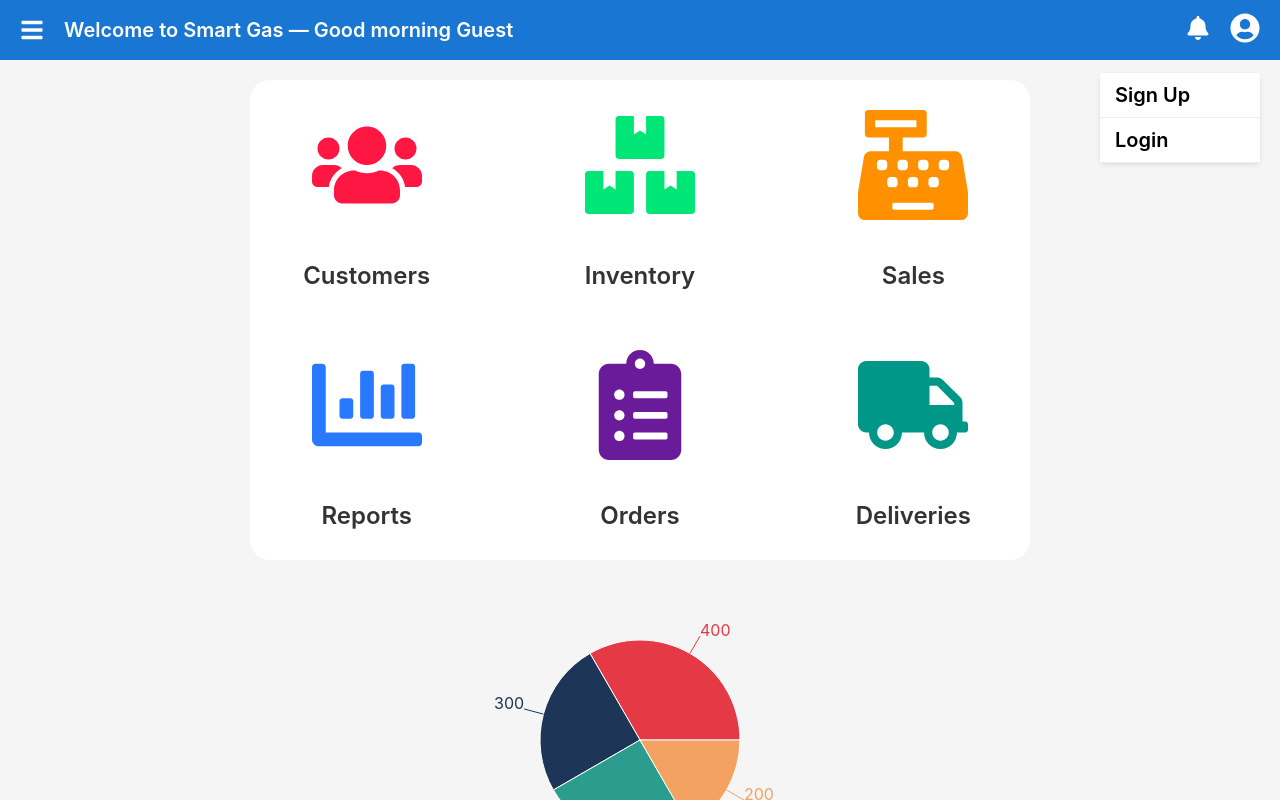
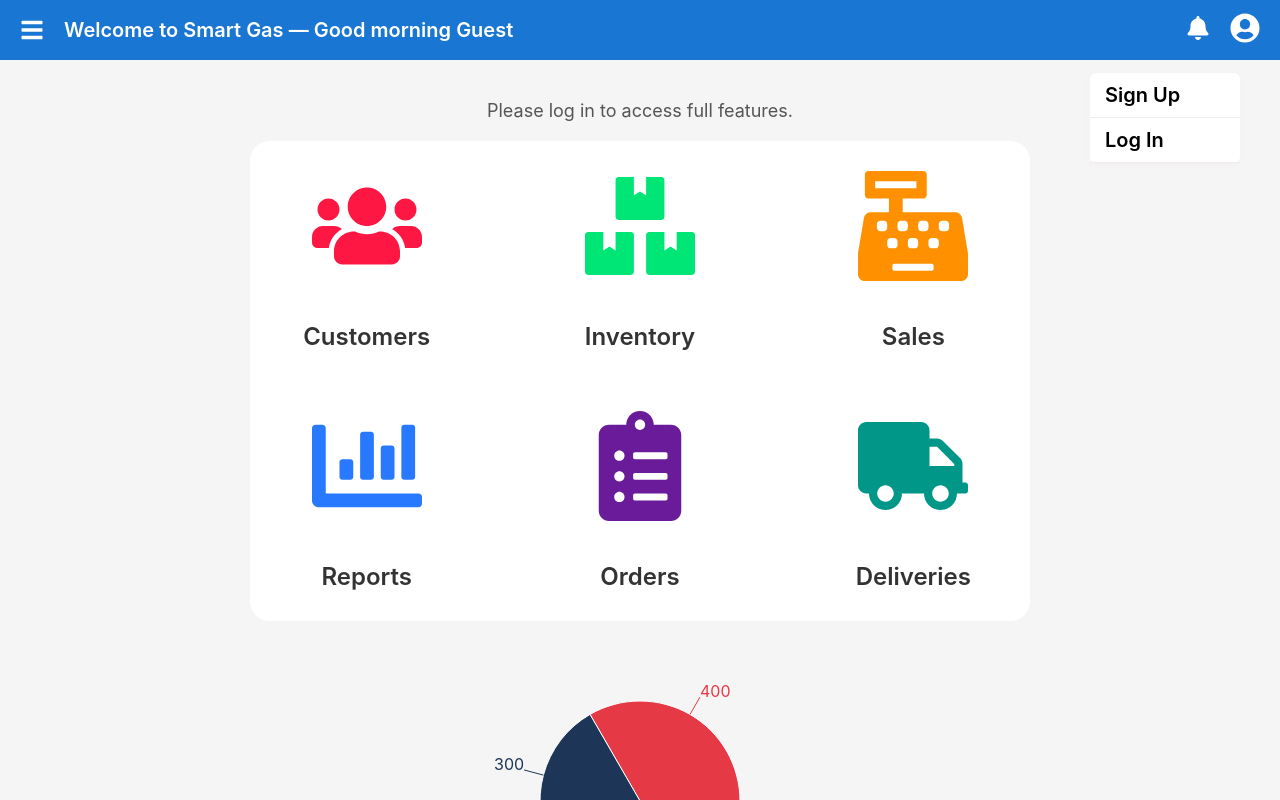
Before and after one commit to warrenja/lpg-management-system, a React (Create React App) app: page / in a window 1280 px wide. Both pictures are taken after a click on the icon 1245 px from the left and 27 px from the top of the page. Shown: the top 800 px of the page. Built offline with nearby package versions, Linux system fonts and the light colour scheme.

Commit message:
Update Header dropdown to include login and signup logic

```diff
--- a/src/components/Header.js
+++ b/src/components/Header.js
@@ -1,7 +1,7 @@
 // src/components/Header.js
 import React, { useState, useRef, useEffect } from "react";
 import { FaBars, FaUserCircle, FaBell } from "react-icons/fa";
-import "./Header.css"; // Make sure .notification-badge exists in this CSS file
+import "./Header.css"; // Ensure this CSS file contains .notification-badge
 
 const headerStyle = {
   height: "60px",
@@ -23,12 +23,12 @@ const headerStyle = {
 
 const profileDropdownStyle = {
   position: "absolute",
-  right: 0,
+  right: 20,
   top: 60,
   backgroundColor: "white",
-  boxShadow: "0 2px 5px rgba(0, 0, 0, 0.1)",
+  boxShadow: "0 2px 5px rgb(245, 239, 239)",
   borderRadius: "6px",
-  width: "160px",
+  width: "150px",
   zIndex: 1300,
 };
 
@@ -38,7 +38,6 @@ const dropdownItemStyle = {
   borderBottom: "1px solid #eee",
   fontWeight: "600",
   color: "#000",
-  backgroundColor: "#fff",
 };
 
 function getGreeting() {
@@ -48,14 +47,7 @@ function getGreeting() {
   return "Good evening";
 }
 
-export default function Header({
-  username,
-  user,
-  onToggleSidebar,
-  onSignupClick,
-  onLogout,
-  newOrderNotifications = 0,
-}) {
+export default function Header({ username, onToggleSidebar, onSignupClick, newOrderNotifications }) {
   const [dropdownOpen, setDropdownOpen] = useState(false);
   const dropdownRef = useRef();
 
@@ -74,7 +66,7 @@ export default function Header({
       <div style={{ display: "flex", alignItems: "center" }}>
         <FaBars
           onClick={onToggleSidebar}
-          style={{ cursor: "pointer", fontSize: "24px", marginRight: 20 }}
+          style={{ cursor: "pointer", fontSize: "24px", marginRight: 20, color: "#fff" }}
           title="Toggle Sidebar"
         />
         <span>
@@ -85,36 +77,32 @@ export default function Header({
       <div style={{ display: "flex", alignItems: "center", position: "relative" }}>
         {/* Notification Bell */}
         <div style={{ position: "relative", marginRight: 20 }}>
-          <FaBell style={{ fontSize: "24px", cursor: "pointer" }} title="Notifications" />
+          <FaBell style={{ fontSize: "24px", cursor: "pointer", color: "#fff" }} title="Notifications" />
           {newOrderNotifications > 0 && (
             <span className="notification-badge">{newOrderNotifications}</span>
           )}
         </div>
 
-        {/* Profile Icon and Dropdown */}
+        {/* Profile Icon & Dropdown */}
         <div style={{ position: "relative" }} ref={dropdownRef}>
           <FaUserCircle
-            style={{ fontSize: "30px", cursor: "pointer" }}
+            style={{ fontSize: "30px", cursor: "pointer", color: "#fff" }}
             onClick={() => setDropdownOpen(!dropdownOpen)}
             title="Profile"
           />
           {dropdownOpen && (
             <div style={profileDropdownStyle}>
-              {!user && (
+              {!username || username === "Guest" ? (
                 <>
                   <div style={dropdownItemStyle} onClick={onSignupClick}>
                     Sign Up
                   </div>
-                  <div
-                    style={dropdownItemStyle}
-                    onClick={() => (window.location.href = "/login")}
-                  >
-                    Login
+                  <div style={dropdownItemStyle} onClick={() => window.location.href = "/"}>
+                    Log In
                   </div>
                 </>
-              )}
-              {user && (
-                <div style={dropdownItemStyle} onClick={onLogout}>
+              ) : (
+                <div style={dropdownItemStyle} onClick={() => alert("Logout clicked")}>
                   Logout
                 </div>
               )}
--- a/src/context/AuthContext.js
+++ /dev/null
@@ -1,5 +0,0 @@
-// Temporary dummy context to fix build error
-import { createContext } from "react";
-
-const AuthContext = createContext(null);
-export default AuthContext;
--- a/src/pages/Home.js
+++ b/src/pages/Home.js
@@ -86,6 +86,11 @@ export default function Home() {
 
   return (
     <div>
+      {/* Message */}
+      <div style={{ textAlign: "center", margin: "20px", fontSize: "18px", color: "#555" }}>
+        Please log in to access full features.
+      </div>
+
       {/* Icons Grid */}
       <div style={{ display: "flex", justifyContent: "center" }}>
         <div style={commonBackgroundStyle}>
```
